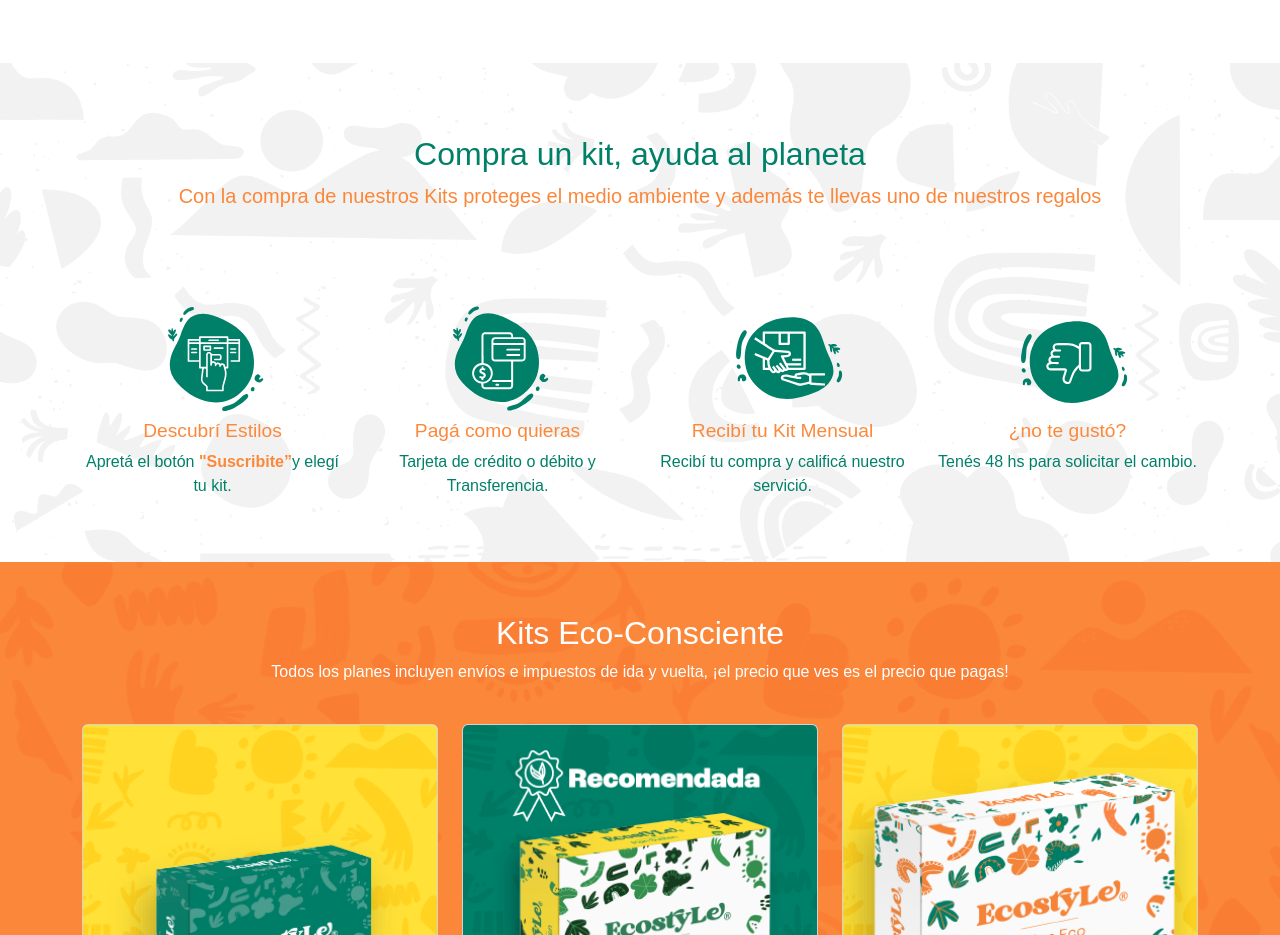
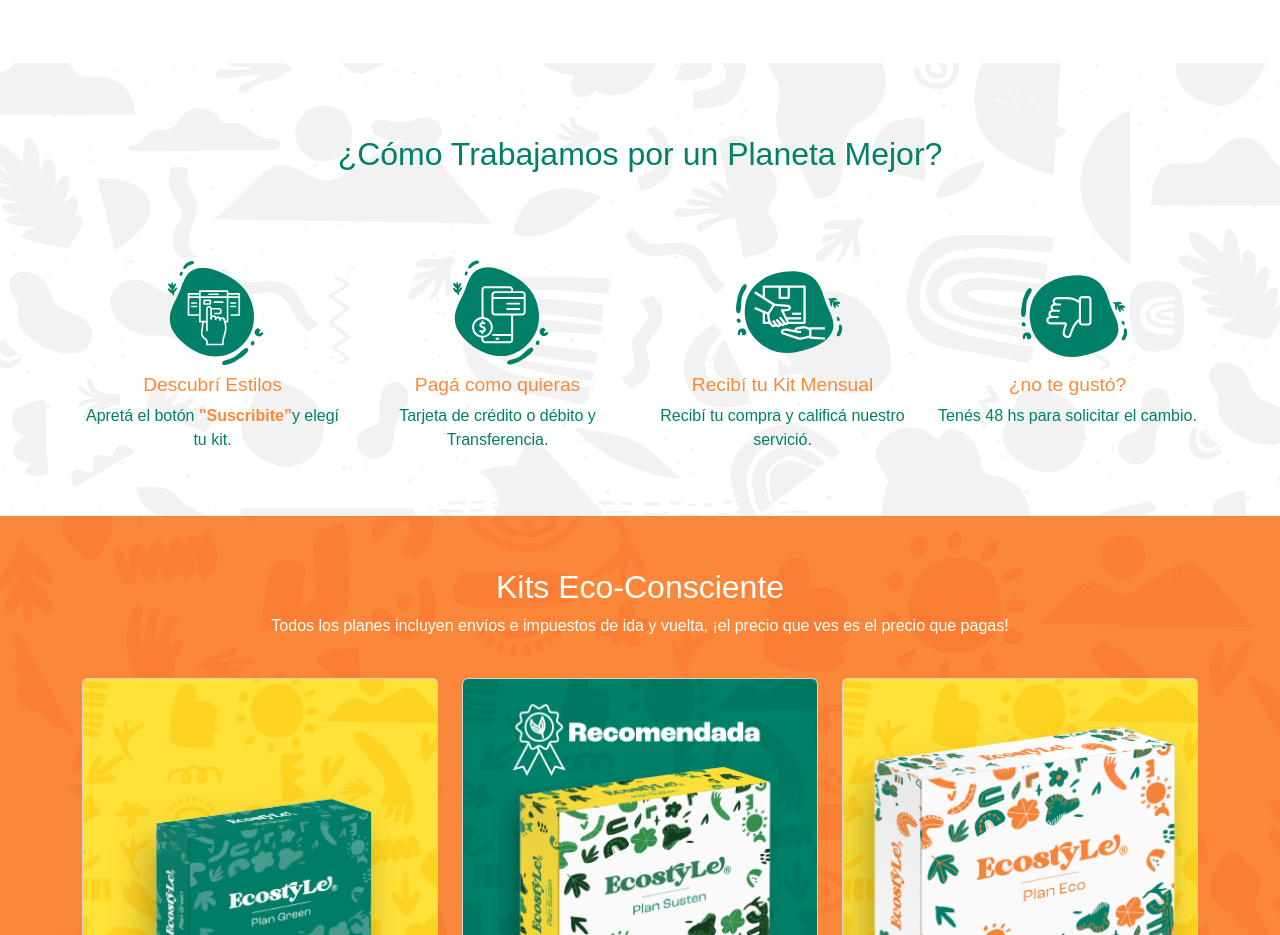
Before and after one commit to jcdominguez-blip/EcoStyle, a plain HTML site: page index.html in a window 1280 px wide. Shown: the part 1180-2115 px from the top of the page. Drawn offline with nearby package versions, Linux system fonts and the light colour scheme; a web font is replaced by a local one.

Commit message:
ecostyle25.09

```diff
--- a/index.html
+++ b/index.html
@@ -194,8 +194,8 @@
 
  <section class="gift py-5 text-center">
   <div class="container p-4">
-    <h2 class="text-center subtitulos">Compra un kit, ayuda al planeta</h2>
-    <p class="lead text-center">Con la compra de nuestros Kits proteges el medio ambiente y además te llevas uno de nuestros regalos</p>
+    <h2 class="text-center subtitulos">¿Cómo Trabajamos por un Planeta Mejor?</h2>
+   <!-- <p class="lead text-center">Con la compra de nuestros Kits proteges el medio ambiente y además te llevas uno de nuestros regalos</p>-->
   </div>
   <div class="container marketing">
 
```
